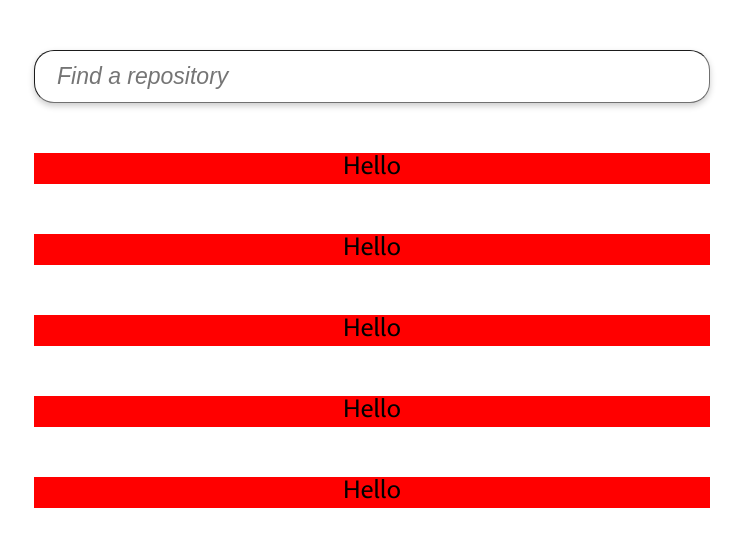
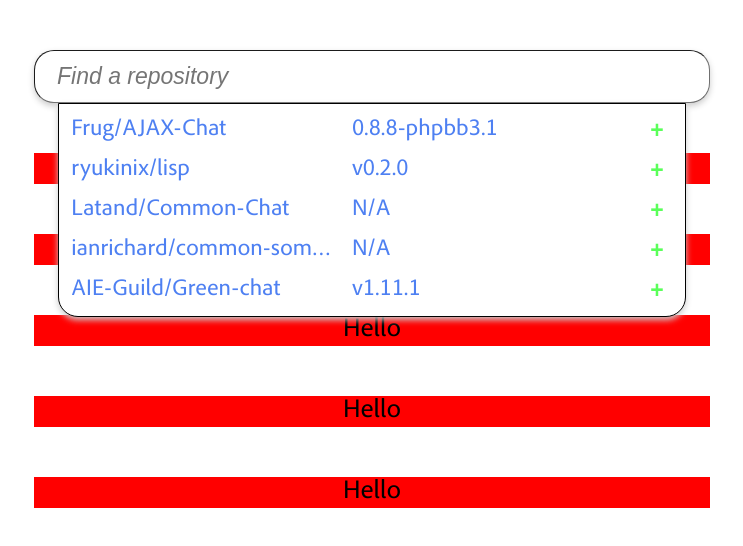
Before and after one commit to zrefai/lumanu-project, a React (Create React App) app: page / in a window 1280 px wide. Shown: the top 546 px of the page, without its empty margins (268-1011 px from the left). Built offline with nearby package versions, Linux system fonts and the light colour scheme; a web font is replaced by a local one.

Commit message:
Add Suggestion component

```diff
--- /dev/null
+++ b/src/components/Suggestion/index.js
@@ -0,0 +1,39 @@
+import React from "react"
+import { Container, SuggestionAddButton, SuggestionText } from "./styles/suggestion"
+
+function Component({ children, ...otherProps}) {
+    return <Container {...otherProps}>{children}</Container>
+}
+
+Component.Text = function Text({ children, ...otherProps}) {
+    return <SuggestionText {...otherProps}>{children}</SuggestionText>
+}
+
+Component.Button = function Button({children, ...otherProps}) {
+    return <SuggestionAddButton {...otherProps}>{children}</SuggestionAddButton>
+}
+
+export const Suggestion = ({repoName, version}) => {
+
+    /* Need redux and custom hooks to grab data and create an
+    entry into the cache */
+
+    const handleAdd = (e) => {
+        e.preventDefault()
+        console.log("Added:", repoName, version)
+    }
+
+    return (
+        <Component>
+            <Component.Text>
+                {repoName}
+            </Component.Text>
+            <Component.Text>
+                {version}
+            </Component.Text>
+            <Component.Button onClick={(e) => handleAdd(e)}>+</Component.Button>
+        </Component>
+    )
+}
+
+export default Suggestion
--- /dev/null
+++ b/src/components/Suggestion/styles/suggestion.js
@@ -0,0 +1,42 @@
+import styled from "styled-components/macro"
+
+export const Container = styled.div`
+    display: flex;
+    flex-direction: row;
+    width: 100%;
+    margin-top: 12px;
+`
+
+export const SuggestionText = styled.p`
+    margin: 0px;
+    margin-right: 10px;
+    white-space: nowrap;
+    text-overflow: ellipsis;
+    overflow: hidden;
+    font-size: min(25px,calc(7px + 2vmin));
+    width: 45%;
+    color: #4E80F2;
+`
+
+export const SuggestionAddButton = styled.button`
+    position: absolute;
+    right: 15px;
+    font-size: min(30px,calc(7px + 2vmin));
+    font-weight: bold;
+    color: #5AFF5A;
+    background-color: white;
+    border-radius: 20px;
+    border-style: none;
+    outline: none;
+    cursor: pointer;
+
+    &:hover {
+        background-color: #5AFF5A;
+        color: white;
+    }
+
+    &:active {
+        background-color: #a6a6a6;
+        color: white;
+    }
+`
--- a/src/components/SuggestionsList/styles/suggestions.js
+++ b/src/components/SuggestionsList/styles/suggestions.js
@@ -11,7 +11,7 @@ export const Container = styled.div`
     margin-right: auto;
     width: 47vw;
     background-color: white;
-    padding: 12px 12px 12px 12px;
+    padding: 0px 12px 12px 12px;
     border-radius: 0px 0px 20px 20px;
     border-style: solid;
     border-width: 1px;
--- a/src/pages/Home/Home.js
+++ b/src/pages/Home/Home.js
@@ -2,6 +2,7 @@ import React, { useState } from "react"
 import "./Home.css"
 import SearchBar from "../../components/Search"
 import SuggestionsList from "../../components/SuggestionsList"
+import Suggestion from "../../components/Suggestion"
 
 const Home = () => {
     const [searchText, setSearchText] = useState("")
@@ -30,12 +31,13 @@ const Home = () => {
                     />
                 </SearchBar.Form>
             </SearchBar>
-            {/* <Suggestions>
-                <div>Hello</div>
-                <div>hello</div>
-                <div>Hello</div>
-                <div>hello</div>
-            </Suggestions> */}
+            <SuggestionsList>
+                <Suggestion repoName={"Frug/AJAX-Chat"} version={"0.8.8-phpbb3.1"}/>
+                <Suggestion repoName={"ryukinix/lisp"} version={"v0.2.0"}/>
+                <Suggestion repoName={"Latand/Common-Chat"} version={"N/A"}/>
+                <Suggestion repoName={"ianrichard/common-something"} version={"N/A"}/>
+                <Suggestion repoName={"AIE-Guild/Green-chat"} version={"v1.11.1"}/>
+            </SuggestionsList>
             <div style={{display: "flex", backgroundColor: "red", justifyContent: 'center', marginTop: '50px'}}>Hello</div>
             <div style={{display: "flex", backgroundColor: "red", justifyContent: 'center', marginTop: '50px'}}>Hello</div>
             <div style={{display: "flex", backgroundColor: "red", justifyContent: 'center', marginTop: '50px'}}>Hello</div>
```
